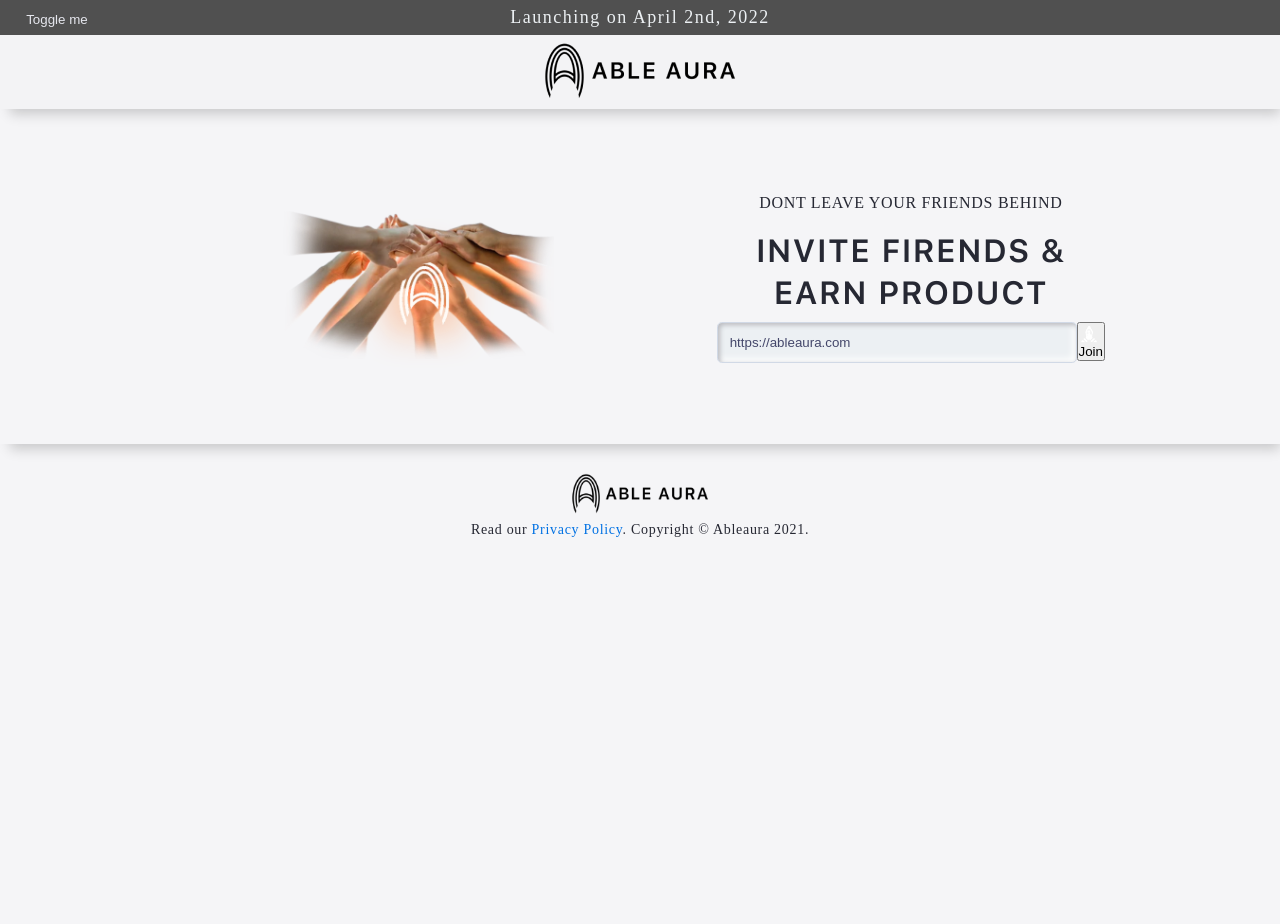
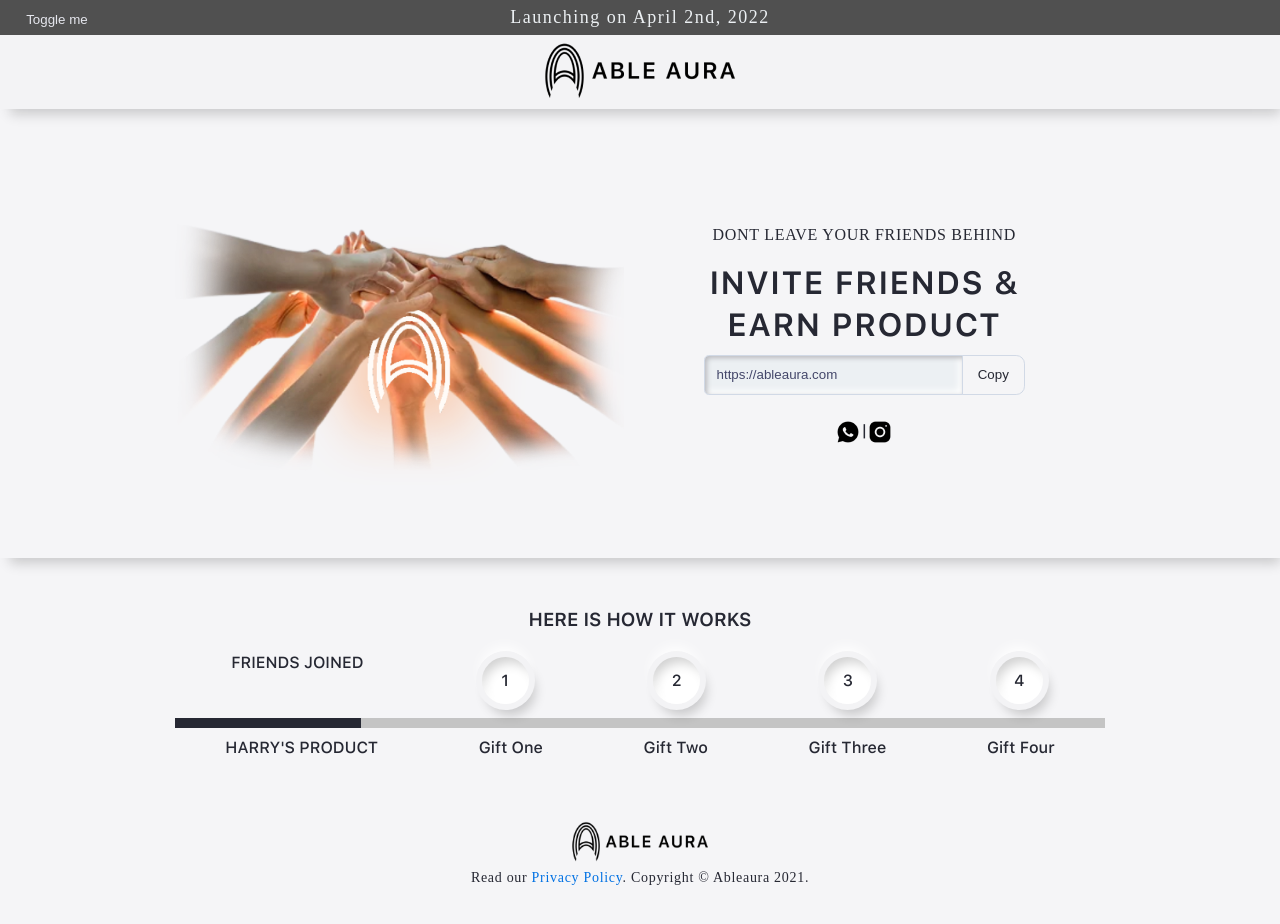
Before and after one commit to AbleAura/able-aura, a Gatsby site: page /invite in a window 1280 px wide. Before the commit the page ends 800 px from the top, so only its background shows below. Built offline with nearby package versions, Linux system fonts and the light colour scheme; Gatsby itself is replaced by a stand-in of ours.

Commit message:
first version of invite page

```diff
--- a/src/assets/themes/globalStyles.js
+++ b/src/assets/themes/globalStyles.js
@@ -231,6 +231,17 @@ a:hover {
 }
 
 
+/* SHAPES */
+.rounded-circle { border-radius: 50%;}
+/* MARGINS */
+.mb-1 { margin-bottom: .25rem;}
+.mb-2 { margin-bottom: .5rem;}
+.mt-1 { margin-top: .25rem;}
+.mt-2 { margin-top: .5rem;}
+.mt-3 { margin-top: 1rem;}
+.mt-4 { margin-top: 1.5rem};
+
+
 @media (min-width: 1200px)
 .container { max-width: 1140px;}
 
--- a/src/assets/themes/theme.js
+++ b/src/assets/themes/theme.js
@@ -5,9 +5,10 @@ const theme = {
     code: "Roboto Mono",
   },
   colors: {
+    primary: "#e6e7ee",
     primary1: "#4f504f",
-    primary: "#e6e7ee",
-    primary8: "#E5E5E5",
+    primary5: "#c4c4c4",
+    primary8: "#e5e5e5",
     black: "#262833",
     white: "#ecf0f3",
     white2: "#f3f3f5",
@@ -61,7 +62,6 @@ const theme = {
     slack: "#3aaf85",
 
     primary1: "#4f504f",
-    primary5: "##C4C4C4",
 
     primary9: "#F3F3F5",
     primary10: "#f4f4f7",
--- /dev/null
+++ b/src/components/invite/HowItWorks.js
@@ -0,0 +1,91 @@
+import React from "react";
+import styled from "styled-components";
+
+const HowItWorks = () => {
+  return (
+    <Wrapper>
+      <div className="container">
+        <h3>HERE IS HOW IT WORKS</h3>
+        <div className="friends steps mb-2">
+          <div>FRIENDS JOINED</div>
+          <div className="step rounded-circle">
+            <div className="in-circle rounded-circle">1</div>
+          </div>
+          <div className="step rounded-circle">
+            <div className="in-circle rounded-circle">2</div>
+          </div>
+          <div className="step rounded-circle">
+            <div className="in-circle rounded-circle">3</div>
+          </div>
+          <div className="step rounded-circle">
+            <div className="in-circle rounded-circle">4</div>
+          </div>
+        </div>
+        <div className="gray-line" />
+        <div className="black-line" />
+        <div className="gifts steps mt-2">
+          <div>HARRY'S PRODUCT</div>
+          <div>Gift One</div>
+          <div>Gift Two</div>
+          <div>Gift Three</div>
+          <div>Gift Four</div>
+        </div>
+      </div>
+    </Wrapper>
+  );
+};
+
+export default HowItWorks;
+
+const Wrapper = styled.section`
+  padding: 2rem 0;
+  text-align: center;
+  .friends {
+  }
+  .steps {
+    display: flex;
+    justify-content: space-around;
+  }
+
+  .step {
+    width: 59px;
+    height: 59px;
+    background: #f3f3f5;
+    box-shadow: -1px -10px 14px -6px #ffffff,
+      5px 10px 12px -5px rgba(0, 0, 0, 0.19);
+    display: flex;
+    align-items: center;
+    justify-content: center;
+  }
+  .in-circle {
+    width: 47px;
+    height: 47px;
+
+    background: #ffffff;
+    box-shadow: inset -1px -10px 14px -6px #ffffff,
+      inset 5px 10px 12px -5px rgba(0, 0, 0, 0.19);
+
+    display: flex;
+    align-items: center;
+    justify-content: center;
+  }
+  .border {
+  }
+  .border-light {
+    width: 59px;
+    height: 59px;
+    text-align: center;
+    border-radius: 50%;
+    border: 0.0625rem solid #fafbfe;
+    border-color: ${(props) => props.theme.colors.gray400};
+  }
+  .black-line {
+    width: 20%;
+    border: 5px solid ${(props) => props.theme.colors.gray2};
+    margin-top: -10px;
+  }
+  .gray-line {
+    width: 100%;
+    border: 5px solid ${(props) => props.theme.colors.primary5};
+  }
+`;
--- a/src/components/invite/InviteFriends.js
+++ b/src/components/invite/InviteFriends.js
@@ -16,8 +16,19 @@ const Hero = () => {
         </div>
         <div className="right">
           <p>DONT LEAVE YOUR FRIENDS BEHIND</p>
-          <h2>INVITE FIRENDS & EARN PRODUCT</h2>
+          <h2>INVITE FRIENDS & EARN PRODUCT</h2>
           <InviteFriendsForm />
+          <div className="social mt-4">
+            <StaticImage
+              src="../../assets/images/WhatsApp.png"
+              alt="Whatsapp"
+            />
+            |
+            <StaticImage
+              src="../../assets/images/Instagram.png"
+              alt="Instagram"
+            />
+          </div>
         </div>
       </div>
     </Wrapper>
@@ -27,24 +38,19 @@ const Hero = () => {
 export default Hero;
 
 const Wrapper = styled.section`
-  padding: 2rem 0;
   box-shadow: ${(props) => props.theme.shadows.primary};
 
   .container {
     display: flex;
     flex-direction: column;
-    justify-content: space-around;
-    align-items: center;
   }
   .left {
-    /* border: 1px solid ${(props) => props.theme.colors.primary1}; */
   }
   .image {
-    width: 50%;
-    margin: 0 20%;
+    width: 100%;
   }
   .right {
-    /* border: 1px solid ${(props) => props.theme.colors.primary2}; */
+    padding: 0 5rem;
     text-align: center;
     p {
       margin-bottom: 1rem;
@@ -57,6 +63,7 @@ const Wrapper = styled.section`
   @media screen and (min-width: 768px) {
     .container {
       flex-direction: row;
+      align-items: center;
     }
   }
 `;
--- a/src/components/invite/InviteFriendsForm.js
+++ b/src/components/invite/InviteFriendsForm.js
@@ -10,22 +10,14 @@ const InviteFriendsForm = () => {
           <input
             id="email"
             name="email"
-            className="form-control"
+            className="form-control text"
             placeholder="https://ableaura.com"
             required
           />
-          <div className="container-join-btn">
-            <button id="btn-join" className="btn-join">
-              <StaticImage
-                src="../../assets/images/hand-white-01.png"
-                alt="hand"
-                layout="fixed"
-                width={20}
-                height={20}
-              />
-              <span className="text">Join</span>
-            </button>
-          </div>
+
+          <button id="btn-copy" className="btn">
+            <span className="text">Copy</span>
+          </button>
         </div>
       </form>
     </Wrapper>
@@ -39,4 +31,19 @@ const Wrapper = styled.div`
     flex-wrap: nowrap;
     flex-direction: row;
   }
+
+  .text {
+    border-top-right-radius: 0;
+    border-bottom-right-radius: 0;
+    z-index: 1;
+  }
+
+  .btn {
+    color: ${(props) => props.theme.colors.black};
+    border: 1px solid ${(props) => props.theme.colors.gray400};
+    border-top-left-radius: 0;
+    border-bottom-left-radius: 0;
+    margin-left: -1px;
+    z-index: 2;
+  }
 `;
--- a/src/pages/invite.js
+++ b/src/pages/invite.js
@@ -1,11 +1,13 @@
 import React from "react";
 import Layout from "../components/Layout";
 import InviteFriends from "../components/invite/InviteFriends";
+import HowItWorks from "../components/invite/HowItWorks";
 
 const Signin = () => {
   return (
     <Layout>
       <InviteFriends />
+      <HowItWorks />
     </Layout>
   );
 };
```
Also changed, not shown: src/assets/images/Instagram.png (added), src/assets/images/WhatsApp.png (added).
